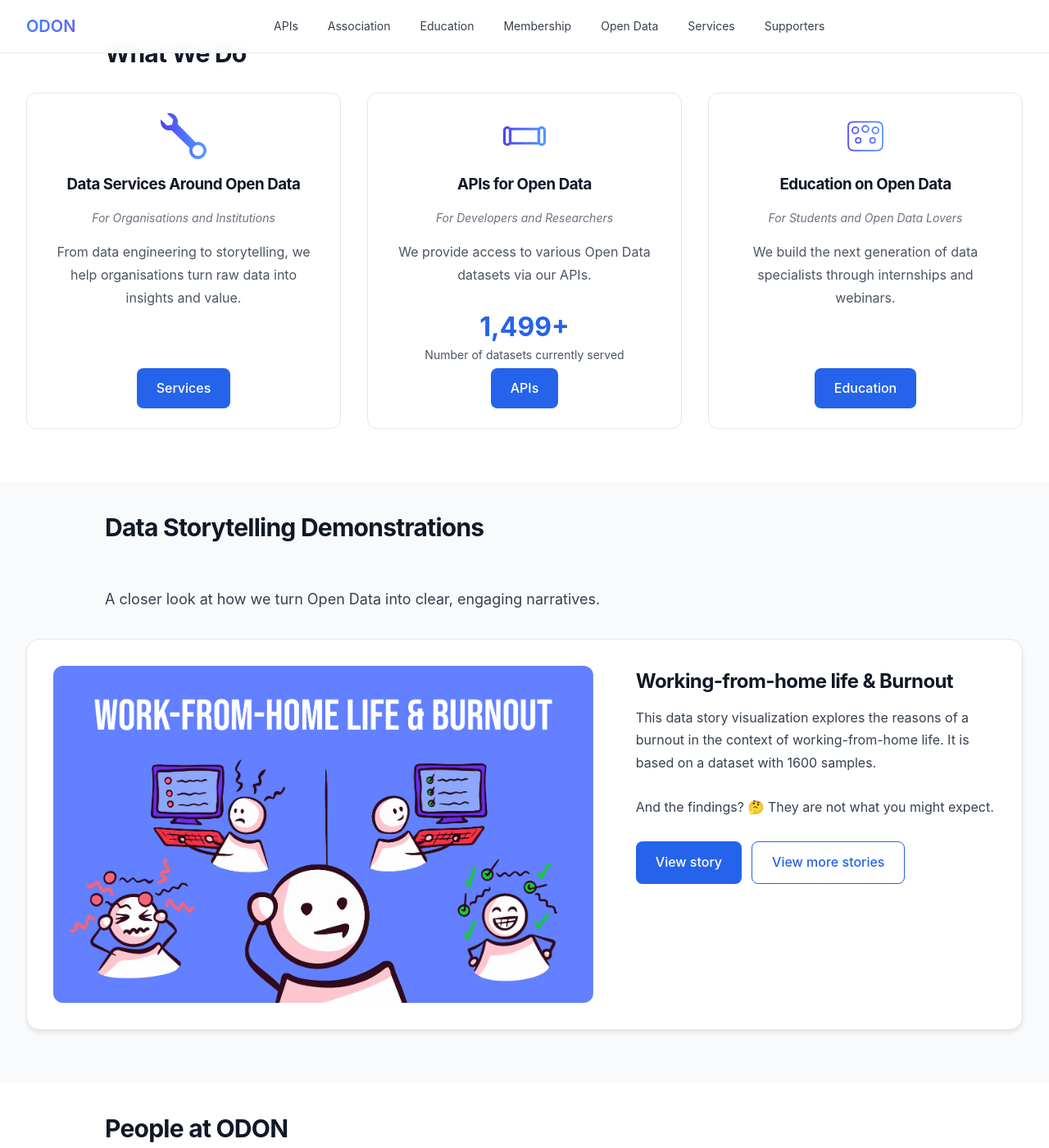
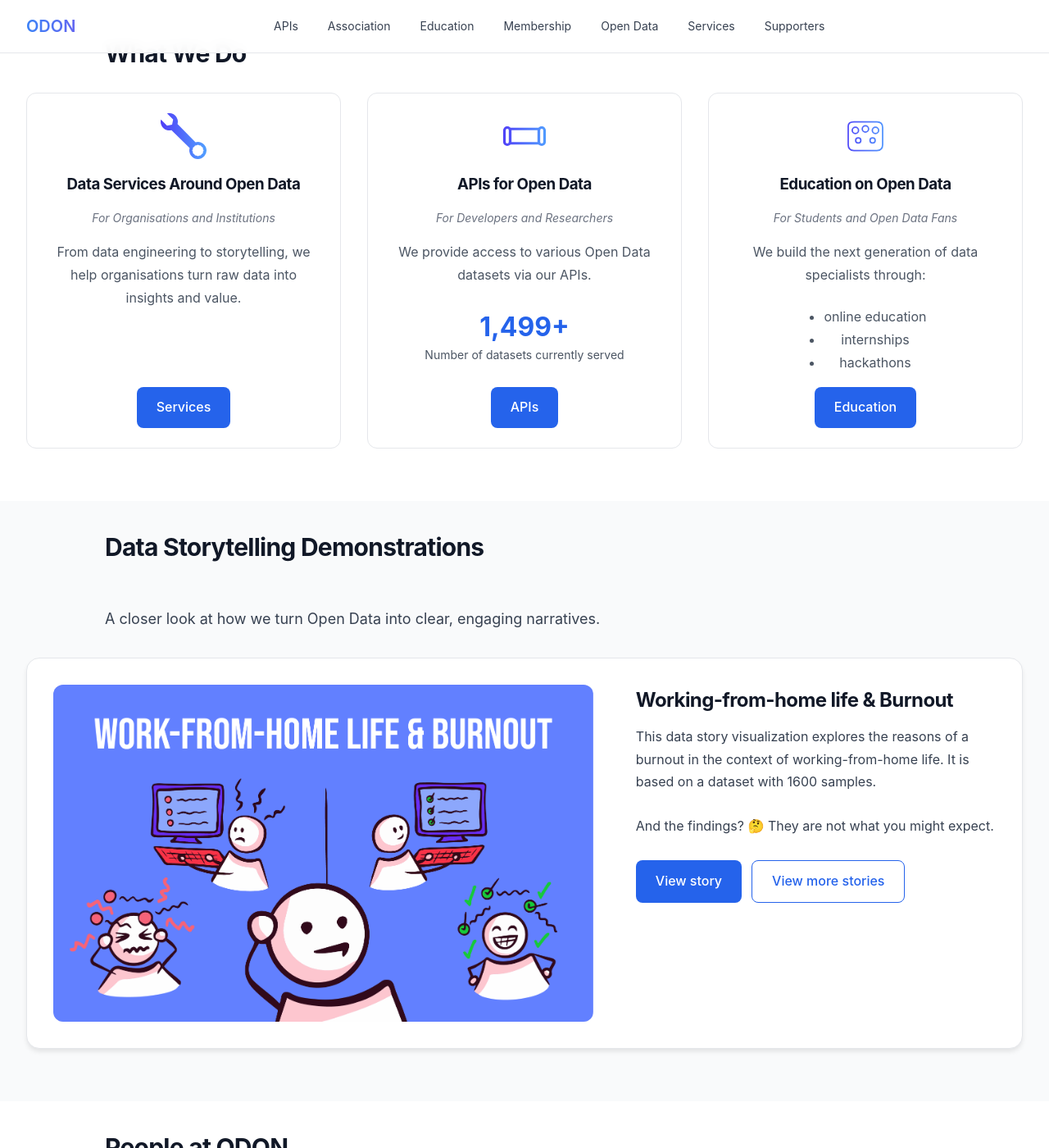
Before and after one commit to verein-odon/verein-odon.github.io, a Jekyll site: the page built from docs/en/index.md, in a window 1280 px wide and 1400 px high, scrolled down 779 px. Shown: the whole window at 82% size. Built offline with Jekyll 4.4.1, drawn with Linux system fonts in a browser that asks for light colours.

Commit message:
Content improvements landing page and API documentation

```diff
--- a/docs/assets/main.scss
+++ b/docs/assets/main.scss
@@ -669,6 +669,17 @@ a.btn-primary, a.btn-primary:hover {
   line-height: 1.75;
 }
 
+.card .card-text-list {
+  color: var(--color-gray-600);
+  line-height: 1.75;
+  margin: 0.5rem auto 1rem;
+  padding-left: 1.5rem;
+  list-style-position: outside;
+  align-self: center;
+  width: max-content;
+  max-width: 100%;
+}
+
 /* People section (Association page) */
 .people-grid {
   display: grid;
--- a/docs/en/index.md
+++ b/docs/en/index.md
@@ -49,8 +49,13 @@ last_updated: "2025-02-13 14:30"
                     <img src="/assets/images/icons/education.svg" alt="Data services" loading="lazy">
                 </div>
                 <h3>Education on Open Data</h3>
-                <p class="membership-subtitle">For Students and Open Data Lovers</p>
-                <p class="card-text">We build the next generation of data specialists through internships and webinars.</p>
+                <p class="membership-subtitle">For Students and Open Data Fans</p>
+                <p class="card-text">We build the next generation of data specialists through:</p>
+                <ul class="card-text-list">
+                    <li>online education</li>
+                    <li>internships</li>
+                    <li>hackathons</li>
+                </ul>
                 <a href="/en/education/" class="btn btn-primary">Education</a>
             </div>
         </div>
```
Also changed, not shown: docs/en/api-documentation.md (+3 -0 lines).
